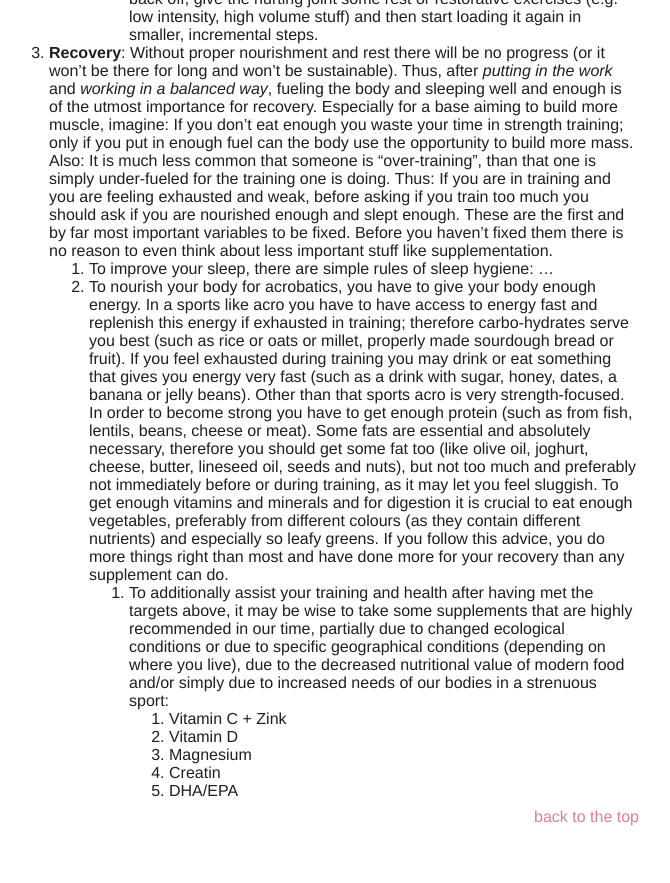
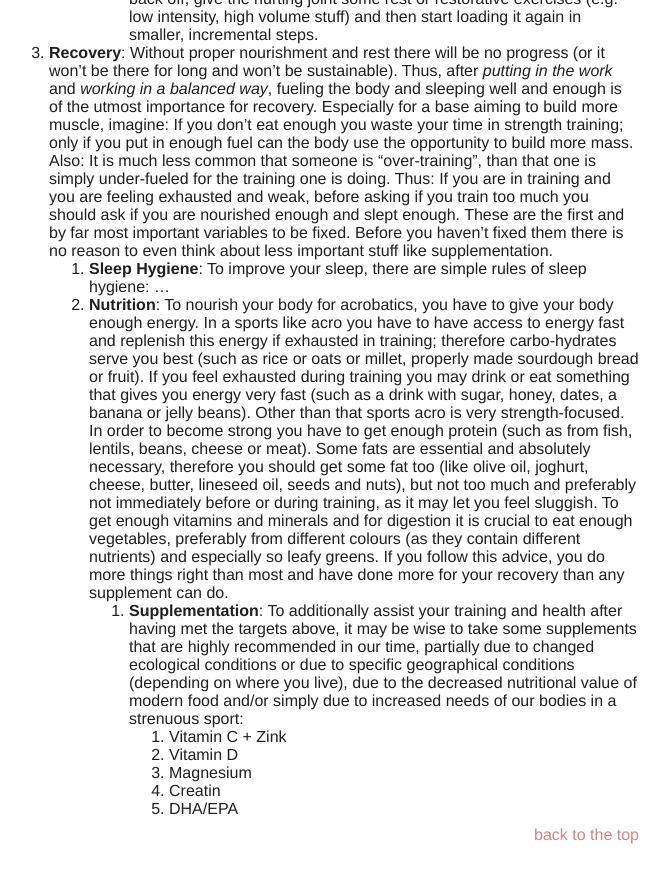
Before and after one commit to floshin/acrolib, a Jekyll site: the page built from training/load-management.md, in a window 1280 px wide and 900 px high, scrolled down 2038 px. Shown: the top 883 px of the window, without its empty margins (316-986 px from the left). Built offline with Jekyll 4.4.1, drawn with Linux system fonts in a browser that asks for light colours; our own code applies the rules of GitHub Pages for plain Markdown files.

Commit message:
Update load-management.md

```diff
--- a/training/load-management.md
+++ b/training/load-management.md
@@ -20,9 +20,9 @@ Independent of any measurements and regulation methods there are some principles
    2. **Any sudden increase in load is a completely unnecessary risk**. Load (in frequency, volume or intensity) should be increased in small, incremental steps which provides the greatest safety, the least risk and makes sure that the level of physical preperation acquired rests on a solid foundation. / This has also and especially to be followed after every kind of prolonged period without training, such as one week of being sick, a forced stop due to an injury or a week of vacation. One week may not seem like much, but when one trains consistently 4-6 times a week for months and then suddenly not at all for a week and then starts doing so again 4 times a week all of a sudden, this will not only impact performance, it can also already lead to injury. Ideally the work should continue non-stop. The intensity of the work should be adjusted and reduced at times, but it should never stop for a prolonged period of time, where "prolonged" means more than a few days.
       1. **Do not stop training even when injured, but do never train through joint pain**: When you are injured in a particular part of the body (like an arm or an ancle or a wrist), there is no need to stop training but of course there is a need to not train anything that aggravates the injury: Continuing to train will make sure that you won't loose too much strength skills, provides an opportunity to work on things you otherwise work less on (e.g. more leg work if you cannot train your arms as much) and there are almost always things you can do in training for the injury itself to make it feel and heal better. But when feeling any kind of joint pain in an exercise which is obviously caused by this exercise, *stop* doing what you're doing. Either you did something wrong and have to adjust the exercise or you simply did too much too soon and have to back off, give the hurting joint some rest or restorative exercises (e.g. low intensity, high volume stuff) and then start loading it again in smaller, incremental steps.
 3. **Recovery**: Without proper nourishment and rest there will be no progress (or it won't be there for long and won't be sustainable). Thus, after *putting in the work* and *working in a balanced way*, fueling the body and sleeping well and enough is of the utmost importance for recovery. Especially for a base aiming to build more muscle, imagine: If you don't eat enough you waste your time in strength training; only if you put in enough fuel can the body use the opportunity to build more mass. Also: It is much less common that someone is "over-training", than that one is simply under-fueled for the training one is doing. Thus: If you are in training and you are feeling exhausted and weak, before asking if you train too much you should ask if you are nourished enough and slept enough. These are the first and by far most important variables to be fixed. Before you haven't fixed them there is no reason to even think about less important stuff like supplementation.
-   1. To improve your sleep, there are simple rules of sleep hygiene: ...
-   2. To nourish your body for acrobatics, you have to give your body enough energy. In a sports like acro you have to have access to energy fast and replenish this energy if exhausted in training; therefore carbo-hydrates serve you best (such as rice or oats or millet, properly made sourdough bread or fruit). If you feel exhausted during training you may drink or eat something that gives you energy very fast (such as a drink with sugar, honey, dates, a banana or jelly beans). Other than that sports acro is very strength-focused. In order to become strong you have to get enough protein (such as from fish, lentils, beans, cheese or meat). Some fats are essential and absolutely necessary, therefore you should get some fat too (like olive oil, joghurt, cheese, butter, lineseed oil, seeds and nuts), but not too much and preferably not immediately before or during training, as it may let you feel sluggish. To get enough vitamins and minerals and for digestion it is crucial to eat enough vegetables, preferably from different colours (as they contain different nutrients) and especially so leafy greens. If you follow this advice, you do more things right than most and have done more for your recovery than any supplement can do.
-      1. To additionally assist your training and health after having met the targets above, it may be wise to take some supplements that are highly recommended in our time, partially due to changed ecological conditions or due to specific geographical conditions (depending on where you live), due to the decreased nutritional value of modern food and/or simply due to increased needs of our bodies in a strenuous sport:
+   1. **Sleep Hygiene**: To improve your sleep, there are simple rules of sleep hygiene: ...
+   2. **Nutrition**: To nourish your body for acrobatics, you have to give your body enough energy. In a sports like acro you have to have access to energy fast and replenish this energy if exhausted in training; therefore carbo-hydrates serve you best (such as rice or oats or millet, properly made sourdough bread or fruit). If you feel exhausted during training you may drink or eat something that gives you energy very fast (such as a drink with sugar, honey, dates, a banana or jelly beans). Other than that sports acro is very strength-focused. In order to become strong you have to get enough protein (such as from fish, lentils, beans, cheese or meat). Some fats are essential and absolutely necessary, therefore you should get some fat too (like olive oil, joghurt, cheese, butter, lineseed oil, seeds and nuts), but not too much and preferably not immediately before or during training, as it may let you feel sluggish. To get enough vitamins and minerals and for digestion it is crucial to eat enough vegetables, preferably from different colours (as they contain different nutrients) and especially so leafy greens. If you follow this advice, you do more things right than most and have done more for your recovery than any supplement can do.
+      1. **Supplementation**: To additionally assist your training and health after having met the targets above, it may be wise to take some supplements that are highly recommended in our time, partially due to changed ecological conditions or due to specific geographical conditions (depending on where you live), due to the decreased nutritional value of modern food and/or simply due to increased needs of our bodies in a strenuous sport:
          1. Vitamin C + Zink
          2. Vitamin D
          3. Magnesium
```
